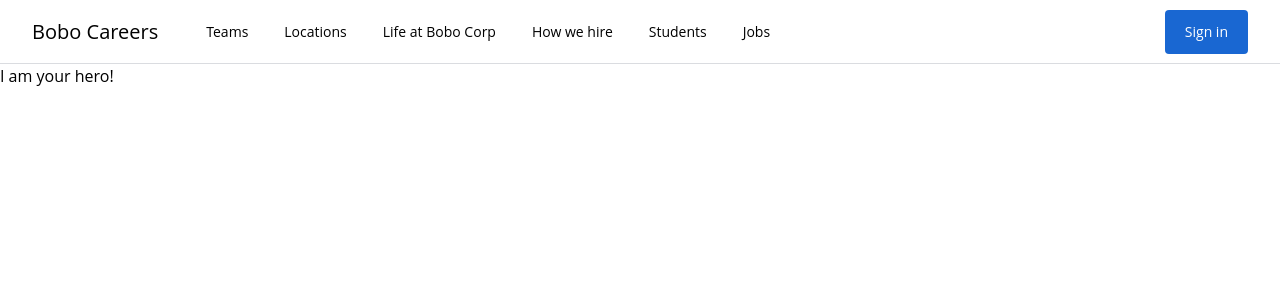
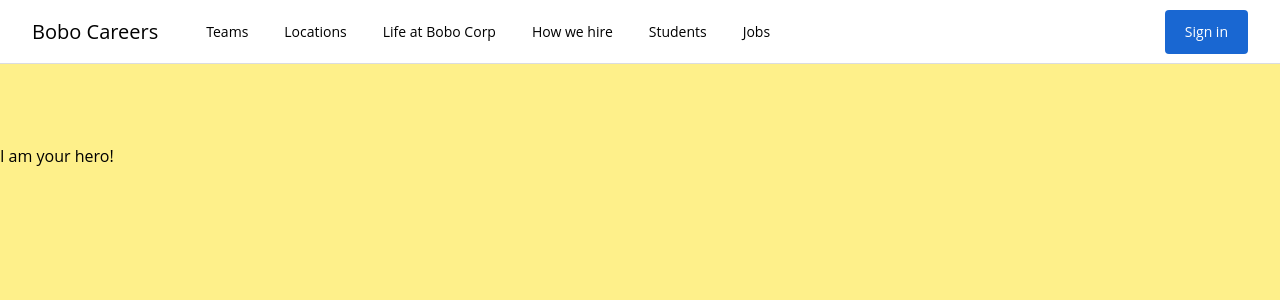
Before and after one commit to pmdenlinger/vue-masterclass-project, a Vue app in the folder job-search/: page / in a window 1280 px wide. Shown: the top 300 px of the page. Built offline with nearby package versions, Linux system fonts and the light colour scheme; the HTML template or start-up script is replaced by a standard one.

Commit message:
Add styling to main section in the TheHero.vue

```diff
--- a/job-search/src/components/TheHero.vue
+++ b/job-search/src/components/TheHero.vue
@@ -1,6 +1,6 @@
 <template>
   <main>
-    <section>I am your hero!</section>
+    <section class=" flex flex-col h-screen bg-yellow-200 pt-10 pt-20">I am your hero!</section>
   </main>
 </template>
 
```
